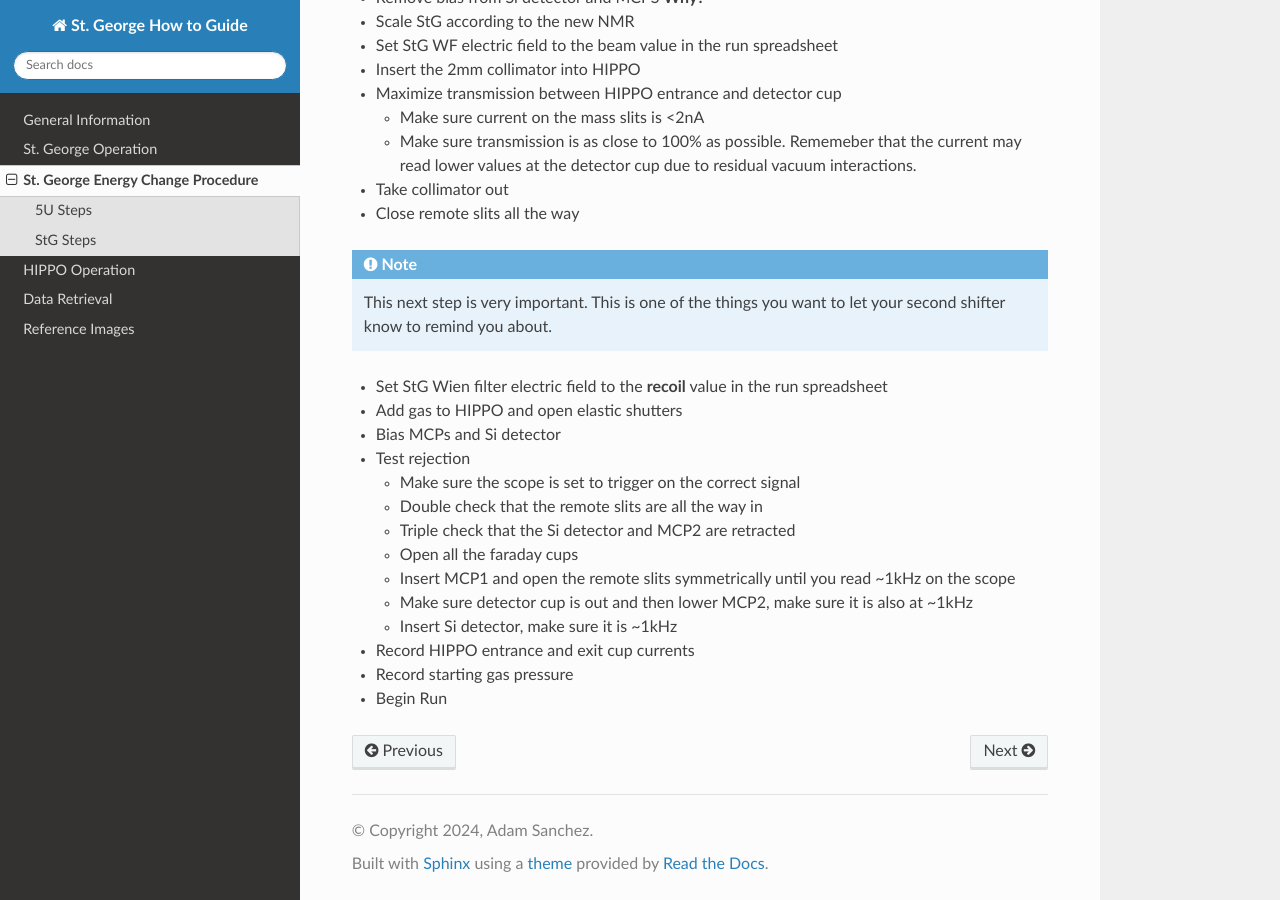
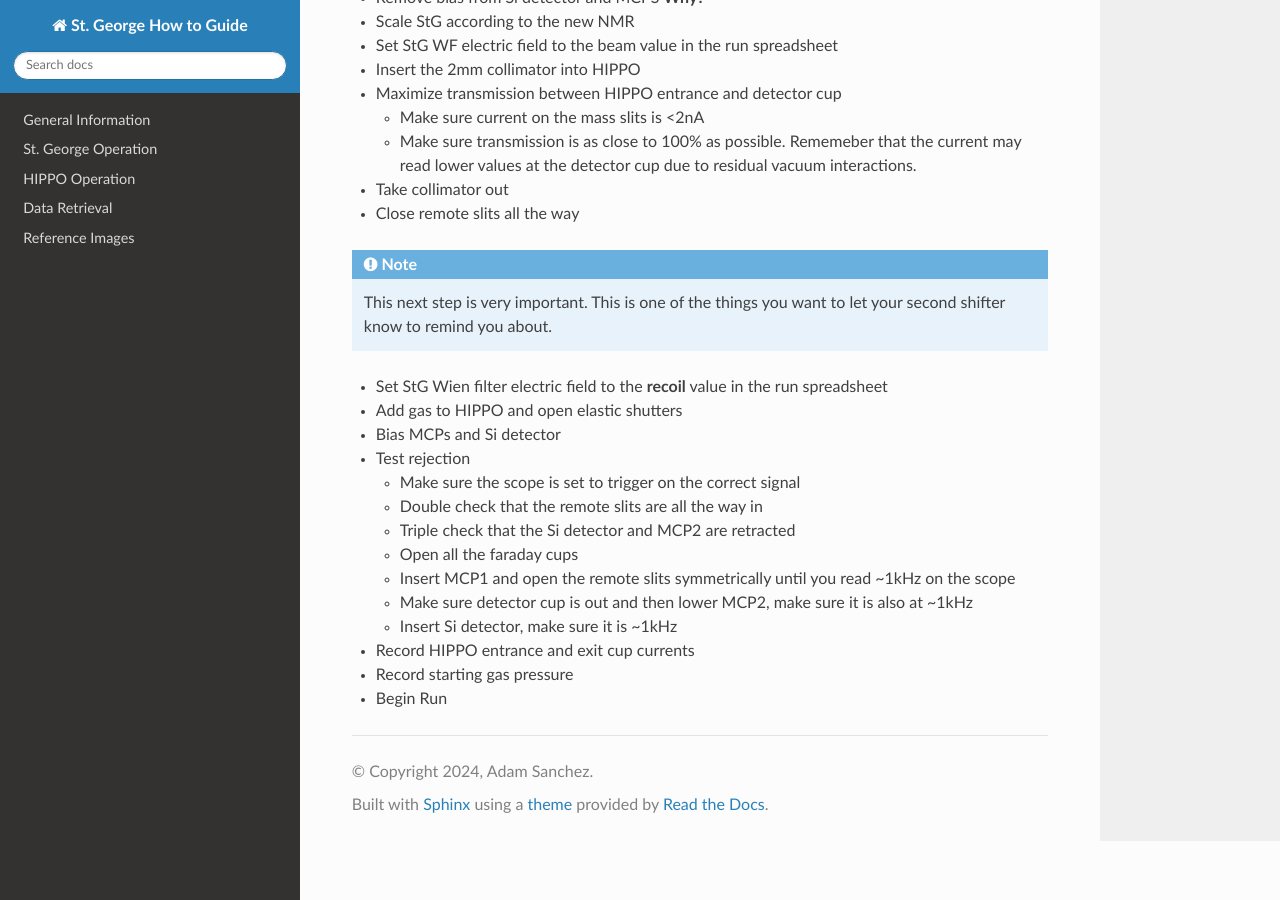
Before and after one commit to asanch25/StG-How-To, a Sphinx documentation site: the page built from docs/source/energyprocedure.rst, in a window 1280 px wide and 900 px high, scrolled down 1294 px. Built offline with Sphinx 7.4.7 and the Read the Docs theme 3.1.0, drawn with Linux system fonts in a browser that asks for light colours; pages that are not in the unit, such as notebooks, are missing from menus.

Commit message:
Update index.rst
Hiding energy procedure

```diff
--- a/docs/source/index.rst
+++ b/docs/source/index.rst
@@ -33,7 +33,7 @@ Contents
    wfoperation
    cup current recording
 
-   energyprocedure
+   .. energyprocedure
 
 
 
```
